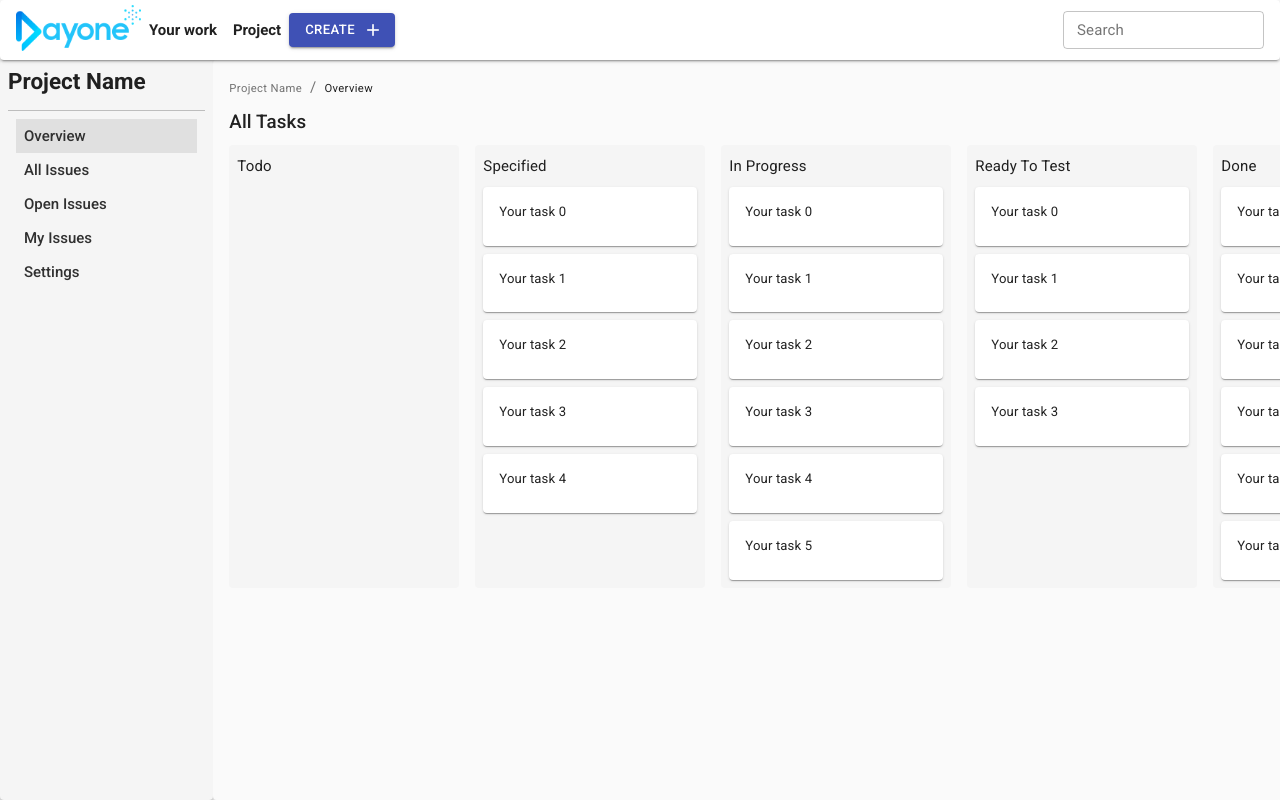
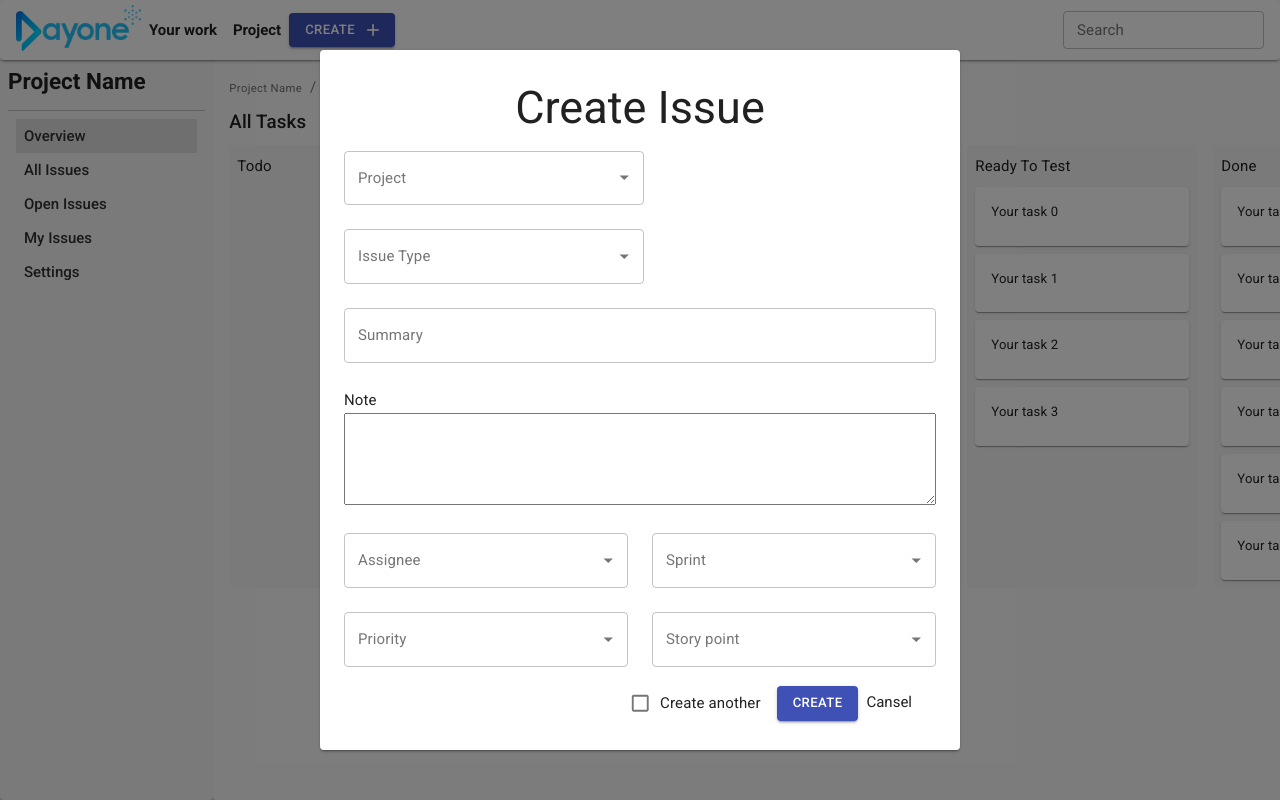
Before and after one commit to bennguyen232/tttn-web-2020, a React (Create React App) app: page / in a window 1280 px wide. Built offline with nearby package versions, Linux system fonts and the light colour scheme; no server answers; sample sign-in values are in the browser's storage.

Commit message:
feat: fix validate

```diff
--- a/src/app/components/CreateTask.tsx
+++ b/src/app/components/CreateTask.tsx
@@ -24,7 +24,7 @@ import {useForm, Controller} from 'react-hook-form';
 const CreateTask: FC = () => {
   const classes = useStyles();
   const global = useGlobalStyles();
-  const [open, setOpen] = useState(false);
+  const [open, setOpen] = useState(true);
   const {control, handleSubmit} = useForm();
 
   const handleOpen = () => {
@@ -62,7 +62,7 @@ const CreateTask: FC = () => {
           <Paper elevation={2} className={classes.paper}>
             <Grid container>
               <Grid item xs={12} className={global.py2}>
-                <Typography variant="subtitle1" component="h4">
+                <Typography variant="h3" component="h4" align="center">
                   Create Issue
                 </Typography>
               </Grid>
@@ -229,13 +229,8 @@ const CreateTask: FC = () => {
                   />
                 </Grid>
               </Grid>
-              <Grid
-                container
-                xs={12}
-                spacing={3}
-                direction="row"
-                justify="flex-end"
-                alignItems="center">
+              <Grid container item xs={12} justify="flex-end" alignItems="center">
+                <Paper elevation={0} className={global.p2}>
                   <FormControlLabel
                     value="end"
                     control={<Checkbox color="primary" />}
@@ -248,6 +243,7 @@ const CreateTask: FC = () => {
                   <Link onClick={handleClose} color="inherit" className={classes.textButton}>
                     {'Cansel'}
                   </Link>
+                </Paper>
               </Grid>
             </Grid>
           </Paper>
@@ -270,6 +266,7 @@ const useStyles = makeStyles(({spacing, palette}: Theme) =>
       width: '50%',
       height: 'calc(100% - 100px)',
       outline: 'none',
+      overflowY: 'auto',
     },
     boderBottom: {
       borderBottom: `1px solid ${palette.grey[400]}`,
```
Lines whose indentation alone changed are shown as unchanged.
